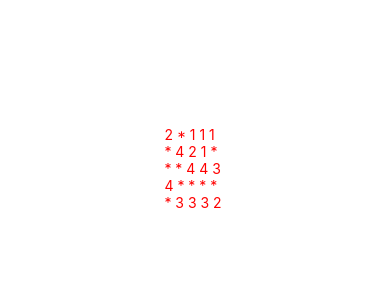
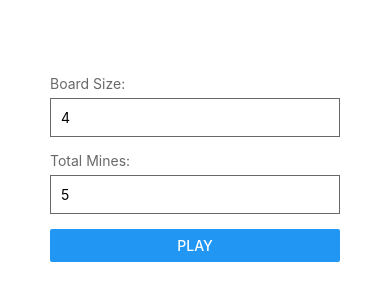
Before and after one commit to JoseMiralles/Minesweeper-React-Native, a React Native app: screen / in a window 390 px wide. Shown: the part 254-554 px from the top of the page. Built offline with nearby package versions, Linux system fonts and the light colour scheme.

Commit message:
Created game state and game form

```diff
--- a/App.tsx
+++ b/App.tsx
@@ -1,16 +1,33 @@
+import { useState } from "react";
 import { View, Text, StyleSheet } from "react-native";
+import { RecoilRoot, useRecoilState } from "recoil";
+import NewGameForm from "./components/NewGameForm";
 import Game from "./game/Game";
+import { gameState } from "./state";
+
+const InnerApp = () => {
+
+  const [game] = useRecoilState(gameState);
+
+  return (
+    <View style={styleSheet.main}>
+
+    {
+      game ?
+        <Text>{game.board.print()}</Text>
+        : <NewGameForm />
+    }
+
+  </View>
+  );
+};
 
 const App = () => {
 
-  const game = new Game(5, 10);
-
   return (
-    <View style={styleSheet.main}>
-      <Text style={styleSheet.text}>
-        {game.board.print()}
-      </Text>
-    </View>
+    <RecoilRoot>
+      <InnerApp/>
+    </RecoilRoot>
   );
 };
 
--- /dev/null
+++ b/components/NewGameForm.tsx
@@ -0,0 +1,78 @@
+import React, { useState } from "react";
+import { TextInput, View, Text, Button, StyleSheet } from "react-native";
+import { useSetRecoilState } from "recoil";
+import Game from "../game/Game";
+import { gameState } from "../state";
+
+const NewGameForm = () => {
+
+    const [size, setSize] = useState(4);
+    const [totalMines, setTotalMines] = useState(5);
+    const [errors, setErrors] = useState<string[]>([]);
+
+    const setGame = useSetRecoilState(gameState);
+
+    const createGame = () => {
+        if ((size * size) < totalMines) {
+            setErrors(["There are more mines than squares!"]);
+        } else {
+            const game = new Game(size, totalMines);
+            setGame(game);
+        }
+    };
+
+    return (
+        <View style={styles.main}>
+
+            <View>
+                {errors.map((e,i) => (<Text style={styles.error} key={i}>{e}</Text>))}
+            </View>
+
+            <Text style={styles.label}>Board Size:</Text>
+            <TextInput
+                keyboardType="numeric"
+                style={styles.TextInput}
+                value={size.toString()}
+                onChangeText={(e)=>{setSize((e as unknown as number))}}/>
+
+            <Text style={styles.label}>Total Mines:</Text>
+            <TextInput
+                keyboardType="numeric"
+                style={styles.TextInput}
+                value={totalMines.toString()}
+                onChangeText={(e)=>{setTotalMines((e as unknown as number))}}
+            />
+
+            <Button
+                title="play"
+                onPress={createGame}
+            />
+        </View>
+    );
+}
+
+const styles = StyleSheet.create({
+    main: {
+        margin: 25,
+        padding: 25,
+        justifyContent: "center",
+        alignContent: "center",
+    },
+    label: {
+        color: "dimgray"
+    },
+    TextInput: {
+        padding: 10,
+        borderColor: "dimgray",
+        borderWidth: 1,
+        marginTop: 6,
+        marginBottom: 15
+    },
+    error: {
+        color: "red",
+        textAlign: "center",
+        marginBottom: 12
+    }
+});
+
+export default NewGameForm;
--- a/package.json
+++ b/package.json
@@ -15,7 +15,8 @@
     "react": "17.0.2",
     "react-dom": "17.0.2",
     "react-native": "0.68.2",
-    "react-native-web": "0.17.7"
+    "react-native-web": "0.17.7",
+    "recoil": "^0.7.3"
   },
   "devDependencies": {
     "@babel/core": "^7.12.9",
--- /dev/null
+++ b/state.ts
@@ -0,0 +1,7 @@
+import { atom } from "recoil";
+import Game from "./game/Game";
+
+export const gameState = atom<Game>({
+    key: "gameState",
+    default: undefined
+});
```
Also changed, not shown: 1 other file (tests, documents, lock files or other folders).
